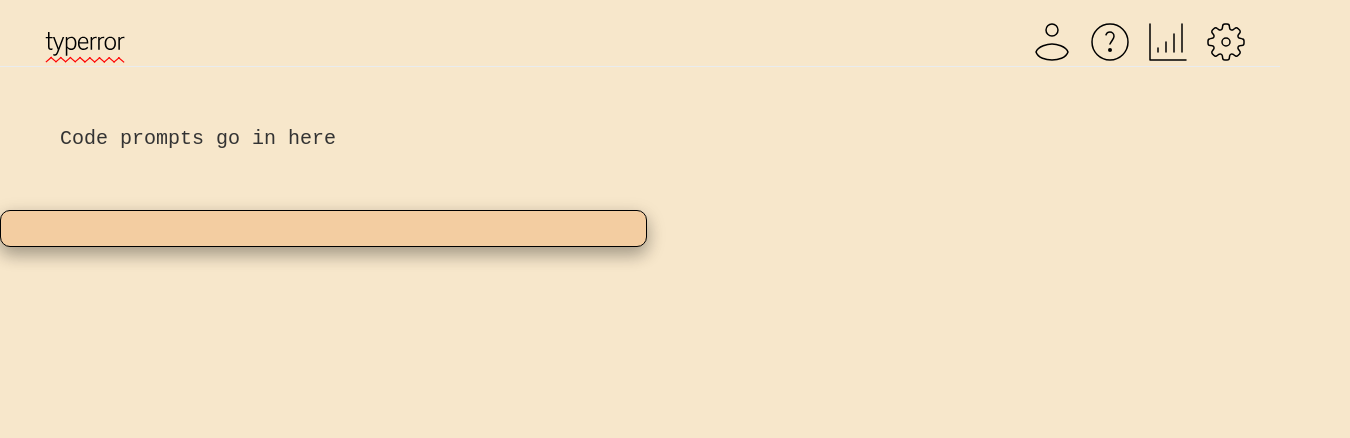
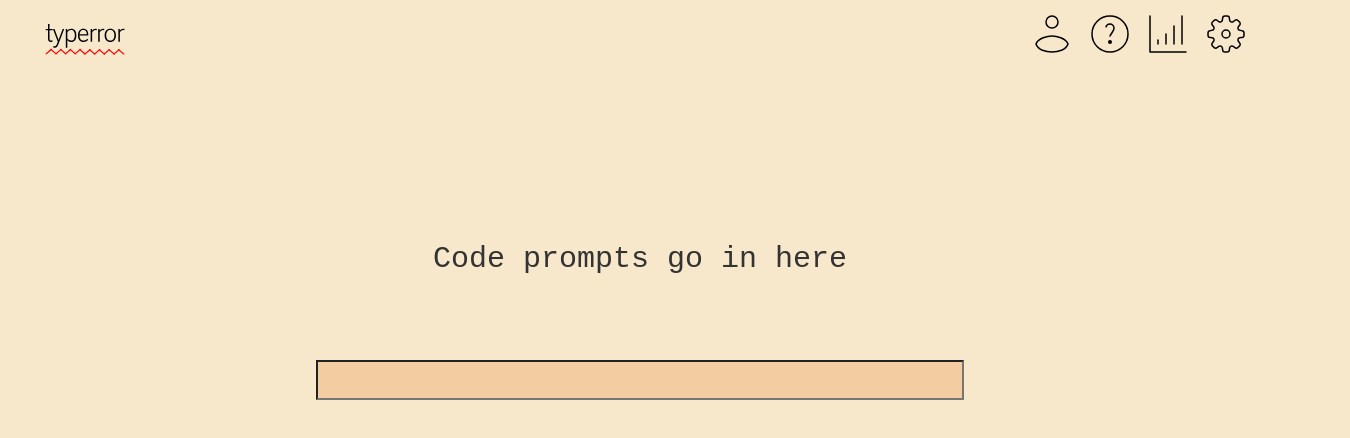
Before and after one commit to team-thunderdome/typerror, a React (Create React App) app in the folder client/: page /gamingpage in a window 1280 px wide. Shown: the top 438 px of the page, 1350 px wide, since content can reach past the window. Built offline with nearby package versions, Linux system fonts and the light colour scheme.

Commit message:
Gaming page view fix (#8)
* 💄Fix format for the gaming page

* 💄 Fix format for textbox

* 💄 Fix format for the header component

* 💄 Fix textbox style

* 🚚 fixed file path

```diff
--- a/client/src/Codebox.css
+++ b/client/src/Codebox.css
@@ -3,9 +3,7 @@
   height: auto;
   background-color: #f5f5f500;
   border-radius: 5px;
-  margin: 50px;
-  padding: 10px;
-  font-size: 20px;
+  font-size: 30px;
   font-family: "Courier New", Courier, monospace;
   color: #333;
   overflow: auto;
--- /dev/null
+++ b/client/src/GamingPage.css
@@ -0,0 +1,36 @@
+html,
+body {
+    margin: 0;
+}
+
+#content-container {
+    display: flex;
+    flex-direction: column;
+    align-items: flex-start;
+    height: 100vh;
+    width: 100vw;
+}
+
+#top-menu-bar {
+    width: 100vw;
+    text-align: center;
+}
+
+#code-box {
+    width: 100vw;
+    height: 40vh;
+    padding-top: 100px;
+    box-sizing: border-box;
+    text-align: center;
+    justify-content: center;
+    display: flex;
+    flex-direction: column;
+}
+
+#input-text-box {
+    width: 100vw;
+    height: 60vh;
+    text-align: center;
+    display: flex;
+    justify-content: center;
+}
--- a/client/src/GamingPage.js
+++ b/client/src/GamingPage.js
@@ -3,18 +3,23 @@ import TextBox from "./TextBox.js";
 import Header from "./Header.js";
 import Codebox from "./Codebox.js";
 
+import "./GamingPage.css"
+
 const GamingPage = () => {
   return (
-    <div
-      style={
-        {
-          /* backgroundColor: '#F7E7CB' */
-        }
-      }
-    >
-      <Header />
-      <Codebox />
-      <TextBox />
+    <div id="content-container">
+      <div id="top-menu-bar">
+        <Header />
+      </div>
+
+      <div id="code-box">
+        <Codebox />
+      </div>
+
+      <div id="input-text-box">
+        <TextBox />
+      </div>
+
     </div>
   );
 };
--- a/client/src/Header.css
+++ b/client/src/Header.css
@@ -2,9 +2,9 @@
   display: flex;
   justify-content: space-between;
   align-items: center;
+  vertical-align: center;
   width: 100vw;
   box-sizing: border-box;
-  border-bottom: 1px solid #e9ecef;
   padding-top: 10px;
 }
 
--- a/client/src/Header.js
+++ b/client/src/Header.js
@@ -1,4 +1,5 @@
 import "./Header.css";
+
 import profile from "./assets/profile.svg";
 import about from "./assets/about.svg";
 import leader from "./assets/leader.svg";
--- a/client/src/LandingPage.js
+++ b/client/src/LandingPage.js
@@ -1,4 +1,4 @@
-import "./landingPage.css";
+import "./LandingPage.css";
 import StartButton from "./StartButton.js";
 import Title from "./Tagline.js";
 import Header from "./Header.js";
--- a/client/src/TextBox.js
+++ b/client/src/TextBox.js
@@ -3,7 +3,7 @@ import "./textBox.css";
 const TextBox = () => {
   return (
     <div>
-      <input className="textInput" type="text" />
+      <input className="textInput" type="text" maxlength="40" />
     </div>
   );
 };
--- a/client/src/textBox.css
+++ b/client/src/textBox.css
@@ -1,4 +1,4 @@
-.textInput {
+/* .textInput {
   color: #000;
   background-color: #f3cda1;
   display: inline-block;
@@ -9,8 +9,21 @@
   border-radius: 10px;
   text-align: left;
   padding-right: 20em;
-  width: 27em;
+  max-width: 27em;
   box-shadow: 0 8px 16px 0 rgba(0, 0, 0, 0.2), 0 6px 20px 0 rgba(0, 0, 0, 0.19);
+  font-size: 30px;
+} */
+
+.textInput {
+  color: #000;
+  background-color: #f3cda1;
+  display: inline-block;
+  display: flex;
+  width: 50vw;
+  max-width: 50vw;
+  min-width: 200px;
+  font-size: 30px;
+  text-align: center;
 }
 
 .startButton:hover {
```
Also changed, not shown: client/src/Codebox.js (line endings or trailing spaces).
